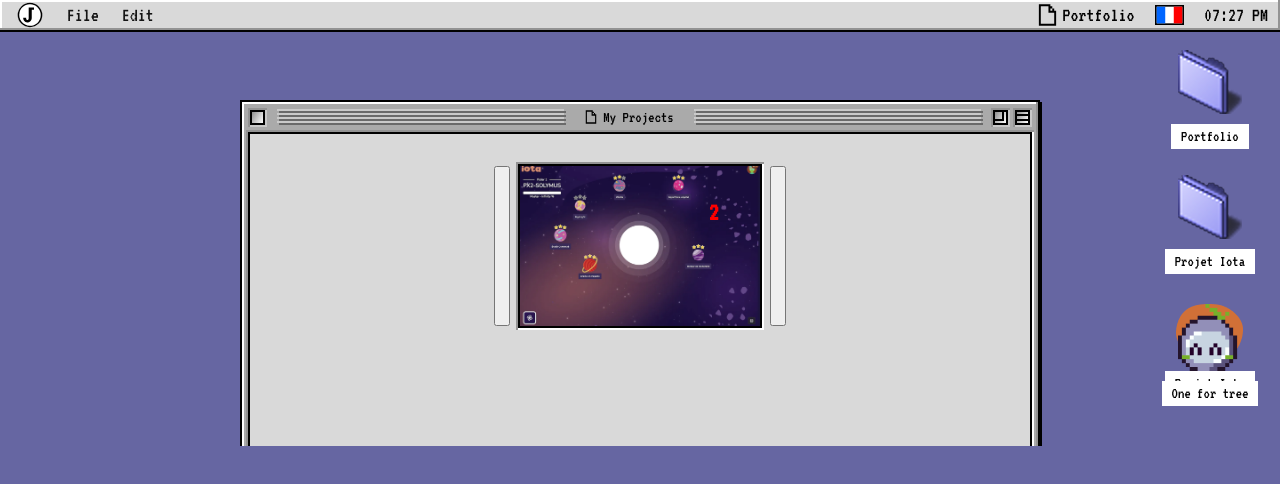
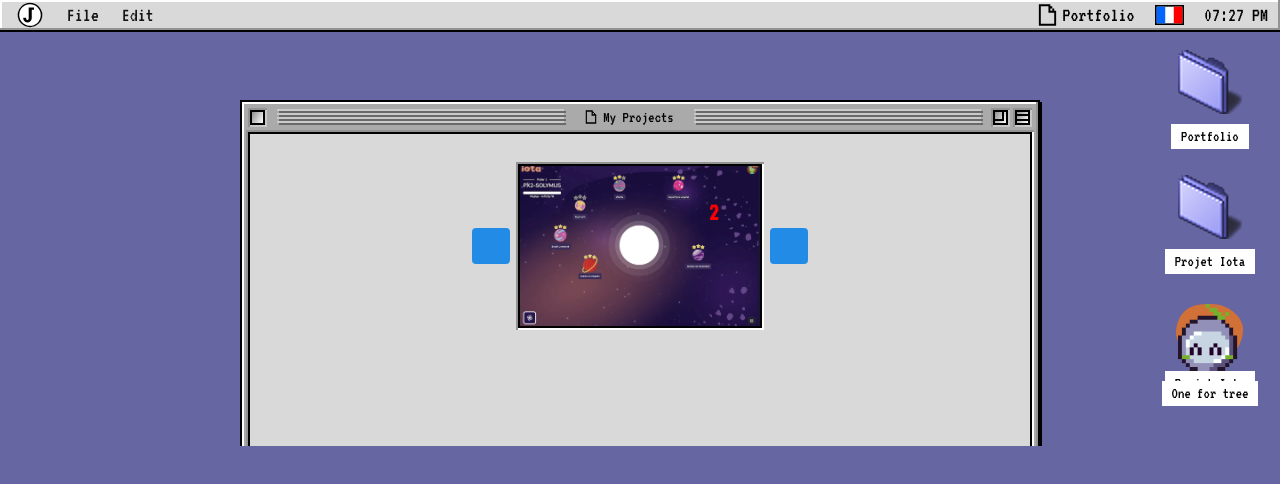
Before and after one commit to juthomas/Portfolio-Mac9.1, a Next.js app: page / in a window 1280 px wide. Shown: the top 484 px of the page. Built offline with nearby package versions, Linux system fonts and the light colour scheme.

Commit message:
[CLEAN] Carousel

```diff
--- a/Windows/ProjectsWindow/ProjectsWindow.tsx
+++ b/Windows/ProjectsWindow/ProjectsWindow.tsx
@@ -1,20 +1,19 @@
-import Image from 'next/image';
-import { EmblaOptionsType } from 'embla-carousel-react';
 import { Box, Flex, List, Space, Text, Title } from '@mantine/core';
-import DraggableShortcut from '@/components/DraggableShortcut/DraggableShortcut';
-import juthomasPicture from '@/assets/juthomas-picture.png';
-import classes from '@/styles/theme.module.css';
+
 import { Carousel } from '@/components/Carousel/Carousel';
-
-const OPTIONS: EmblaOptionsType = { loop: true };
-const SLIDE_COUNT = 5;
-const SLIDES = Array.from(Array(SLIDE_COUNT).keys());
+import mdma from '@/assets/carousels/mdma.webp';
+import iota from '@/assets/carousels/holy.webp';
 
 export default function ProjectsWindow(): JSX.Element {
+  const slides = [
+    { image: mdma, alt: 'mdma image' },
+    { image: iota, alt: 'iota image' },
+  ];
+
   return (
     <Flex direction="column" align="center" h="100%">
       <Flex direction="column" align="center" h="100%" w="100%" pt="xl" maw="650px">
-        <Carousel slides={SLIDES} options={OPTIONS} />
+        <Carousel slides={slides} options={{ loop: true }} />
       </Flex>
     </Flex>
   );
--- a/components/Carousel/Carousel.tsx
+++ b/components/Carousel/Carousel.tsx
@@ -1,9 +1,9 @@
-import Image from 'next/image';
+import Image, { StaticImageData } from 'next/image';
 import React, { useCallback } from 'react';
 import useEmblaCarousel, { EmblaOptionsType, EmblaCarouselType } from 'embla-carousel-react';
 import Autoplay from 'embla-carousel-autoplay';
-import { Box, Flex } from '@mantine/core';
-import { PrevButton, NextButton, usePrevNextButtons } from './CarouselButtons';
+import { Box, Button, Flex } from '@mantine/core';
+import { usePrevNextButtons } from './CarouselButtons';
 // import imageByIndex from './imageByIndex';
 import mdma from '@/assets/carousels/mdma.webp';
 import iota from '@/assets/carousels/holy.webp';
@@ -14,7 +14,7 @@ import emblaClasses from './embla.module.css';
 import themeClasses from '@/styles/theme.module.css';
 
 type PropType = {
-  slides: number[];
+  slides: { image?: StaticImageData; alt?: string }[];
   options?: EmblaOptionsType;
 };
 
@@ -32,13 +32,14 @@ export const Carousel: React.FC<PropType> = (props) => {
     usePrevNextButtons(emblaApi, onButtonClick);
 
   return (
-    <Flex gap="xs">
-      <PrevButton onClick={onPrevButtonClick} disabled={prevBtnDisabled} />
+    <Flex gap="xs" align="center">
+      <Button onClick={onPrevButtonClick} disabled={prevBtnDisabled} />
+
       <Box className={themeClasses.retroBox}>
         <div className={emblaClasses.embla}>
           <div className={emblaClasses.embla__viewport} ref={emblaRef}>
             <div className={emblaClasses.embla__container}>
-              {slides.map((index) => (
+              {slides.map((slide, index) => (
                 <div className={emblaClasses.embla__slide} key={index}>
                   <div className={emblaClasses.embla__slide__number}>
                     <span>{index + 1}</span>
@@ -54,7 +55,7 @@ export const Carousel: React.FC<PropType> = (props) => {
           </div>
         </div>
       </Box>
-      <NextButton onClick={onNextButtonClick} disabled={nextBtnDisabled} />
+      <Button onClick={onNextButtonClick} disabled={nextBtnDisabled} />
     </Flex>
   );
 };
--- a/components/Carousel/CarouselButtons.tsx
+++ b/components/Carousel/CarouselButtons.tsx
@@ -1,4 +1,4 @@
-import React, { PropsWithChildren, useCallback, useEffect, useState } from 'react';
+import { useCallback, useEffect, useState } from 'react';
 import { EmblaCarouselType } from 'embla-carousel-react';
 
 type UsePrevNextButtonsType = {
@@ -47,39 +47,3 @@ export const usePrevNextButtons = (
     onNextButtonClick,
   };
 };
-
-type PropType = PropsWithChildren<
-  React.DetailedHTMLProps<React.ButtonHTMLAttributes<HTMLButtonElement>, HTMLButtonElement>
->;
-
-export const PrevButton: React.FC<PropType> = (props) => {
-  const { children, ...restProps } = props;
-
-  return (
-    <button className="embla__button embla__button--prev" type="button" {...restProps}>
-      <svg className="embla__button__svg" viewBox="0 0 532 532">
-        <path
-          fill="currentColor"
-          d="M355.66 11.354c13.793-13.805 36.208-13.805 50.001 0 13.785 13.804 13.785 36.238 0 50.034L201.22 266l204.442 204.61c13.785 13.805 13.785 36.239 0 50.044-13.793 13.796-36.208 13.796-50.002 0a5994246.277 5994246.277 0 0 0-229.332-229.454 35.065 35.065 0 0 1-10.326-25.126c0-9.2 3.393-18.26 10.326-25.2C172.192 194.973 332.731 34.31 355.66 11.354Z"
-        />
-      </svg>
-      {children}
-    </button>
-  );
-};
-
-export const NextButton: React.FC<PropType> = (props) => {
-  const { children, ...restProps } = props;
-
-  return (
-    <button className="embla__button embla__button--next" type="button" {...restProps}>
-      <svg className="embla__button__svg" viewBox="0 0 532 532">
-        <path
-          fill="currentColor"
-          d="M176.34 520.646c-13.793 13.805-36.208 13.805-50.001 0-13.785-13.804-13.785-36.238 0-50.034L330.78 266 126.34 61.391c-13.785-13.805-13.785-36.239 0-50.044 13.793-13.796 36.208-13.796 50.002 0 22.928 22.947 206.395 206.507 229.332 229.454a35.065 35.065 0 0 1 10.326 25.126c0 9.2-3.393 18.26-10.326 25.2-45.865 45.901-206.404 206.564-229.332 229.52Z"
-        />
-      </svg>
-      {children}
-    </button>
-  );
-};
--- a/components/Carousel/embla.module.css
+++ b/components/Carousel/embla.module.css
@@ -54,38 +54,3 @@
   right: 0;
   bottom: 0;
 }
-.embla__button {
-  background-color: transparent;
-  touch-action: manipulation;
-  display: inline-flex;
-  text-decoration: none;
-  cursor: pointer;
-  border: 0;
-  padding: 0;
-  margin: 0;
-}
-.embla__buttons {
-  display: flex;
-  align-items: center;
-  /* position: absolute; */
-  top: 50%;
-  transform: translateY(-50%);
-  left: 1.6rem;
-}
-.embla__button {
-  z-index: 1;
-  color: var(--background-site);
-  display: flex;
-  align-items: center;
-  justify-content: center;
-  cursor: pointer;
-  width: 4rem;
-  height: 4rem;
-}
-.embla__button:disabled {
-  opacity: 0.3;
-}
-.embla__button__svg {
-  width: 65%;
-  height: 65%;
-}
```
